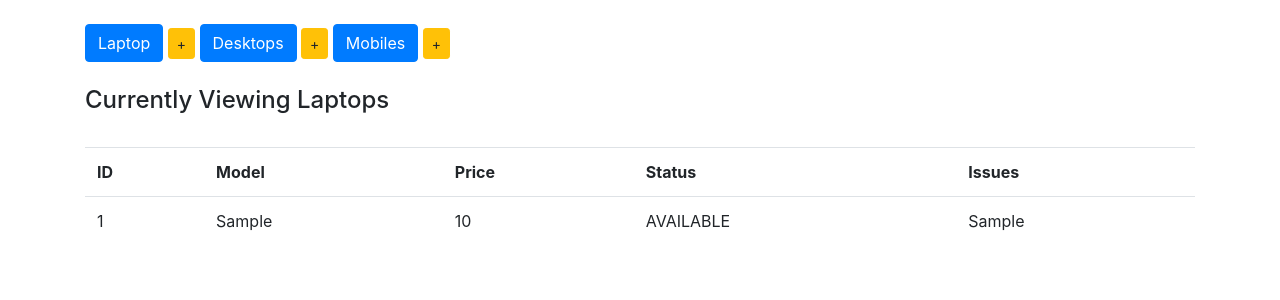
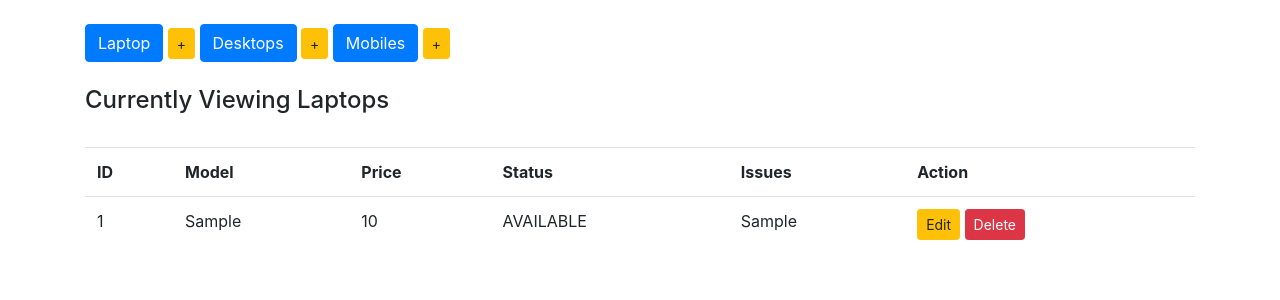
Before and after one commit to JagaranMaharjan/Inventory_Management, a Django app: page /display_laptop in a window 1280 px wide. Shown: the part 56-356 px from the top of the page. Run offline with Django 3.2, Linux system fonts and the light colour scheme; tables that the repository leaves empty hold one stand-in row (values such as "Sample post"); some libraries are stand-ins or nearby versions.

Commit message:
added edit, update and delete features.

```diff
--- a/inventory/templates/inventory/index.html
+++ b/inventory/templates/inventory/index.html
@@ -20,6 +20,7 @@
             <th>Price</th>
             <th>Status</th>
             <th>Issues</th>
+            <th>Action</th>
         </tr>
         {% for item in items %}
             <tr>
@@ -28,6 +29,20 @@
                 <td>{{ item.price }}</td>
                 <td>{{ item.status }}</td>
                 <td>{{ item.issues }}</td>
+                <td>
+                    {% if header == "Laptops" %}
+                        <a href="{% url 'edit_laptop' item.pk %}" , class="btn btn-warning btn-sm" , role="button">Edit</a>
+                        <a href="{% url 'delete_laptop' item.pk %}" , class="btn btn-danger btn-sm" , role="button">Delete</a>
+                    {% elif header == "Desktops" %}
+                        <a href="{% url 'edit_desktop' item.pk %}" , class="btn btn-warning btn-sm" , role="button">
+                            Edit </a>
+                        <a href="{% url 'delete_desktop' item.pk %}" , class="btn btn-danger btn-sm" , role="button">Delete</a>
+                    {% else %}
+                        <a href="{% url 'edit_mobile' item.pk %}" , class="btn btn-warning btn-sm" , role="button">
+                            Edit </a>
+                        <a href="{% url 'delete_mobile' item.pk %}" , class="btn btn-danger btn-sm" , role="button">Delete</a>
+                    {% endif %}
+                </td>
             </tr>
         {% endfor %}
     </table>
--- a/inventory/urls.py
+++ b/inventory/urls.py
@@ -9,4 +9,10 @@ urlpatterns = [
     url(r'^add_laptop$', views.add_laptop, name="add_laptop"),
     url(r'^add_desktop$', views.add_desktop, name="add_desktop"),
     url(r'^add_mobile$', views.add_mobile, name="add_mobile"),
+    url(r'^edit_laptop/(?P<pk>\d+)$', views.edit_laptop, name="edit_laptop"),
+    url(r'^edit_desktop/(?P<pk>\d+)$', views.edit_desktop, name="edit_desktop"),
+    url(r'^edit_mobile/(?P<pk>\d+)$', views.edit_mobile, name="edit_mobile"),
+    url(r'^delete_laptop/(?P<pk>\d+)$', views.delete_laptop, name="delete_laptop"),
+    url(r'^delete_desktop/(?P<pk>\d+)$', views.delete_desktop, name="delete_desktop"),
+    url(r'^delete_mobile/(?P<pk>\d+)$', views.delete_mobile, name="delete_mobile"),
 ]
--- a/inventory/views.py
+++ b/inventory/views.py
@@ -1,4 +1,4 @@
-from django.shortcuts import render, redirect
+from django.shortcuts import render, redirect, get_object_or_404
 from .forms import *
 
 # Create your views here.
@@ -58,3 +58,57 @@ def add_desktop(request):
 
 def add_mobile(request):
     return add_device(request, MobileForm)
+
+
+def edit_device(request, pk, model, form_name):
+    item = get_object_or_404(model, pk=pk)
+    if request.method == "POST":
+        form = form_name(request.POST, instance=item)
+        if form.is_valid():
+            form.save()
+            return redirect('/')
+    else:
+        form = form_name(instance=item)
+        return render(request, 'inventory/edit_item.html', {'form': form})
+
+
+def edit_laptop(request, pk):
+    return edit_device(request, pk, Laptop, LaptopForm)
+
+
+def edit_desktop(request, pk):
+    return edit_device(request, pk, Desktop, DesktopForm)
+
+
+def edit_mobile(request, pk):
+    return edit_device(request, pk, Mobile, MobileForm)
+
+
+def delete_laptop(request, pk):
+    Laptop.objects.filter(id=pk).delete()
+    items = models.Laptop.objects.all()
+    context = {
+        'items': items,
+        'header': "Laptops"
+    }
+    return render(request, 'inventory/index.html', context)
+
+
+def delete_desktop(request, pk):
+    Desktop.objects.filter(id=pk).delete()
+    items = models.Desktop.objects.all()
+    context = {
+        'items': items,
+        'header': "Desktops"
+    }
+    return render(request, 'inventory/index.html', context)
+
+
+def delete_mobile(request, pk):
+    Mobile.objects.filter(id=pk).delete()
+    items = models.Mobile.objects.all()
+    context = {
+        'items': items,
+        'header': "Mobiles"
+    }
+    return render(request, 'inventory/index.html', context)
```
Also changed, not shown: inventory/templates/inventory/edit_item.html (added, +19 -0 lines).
